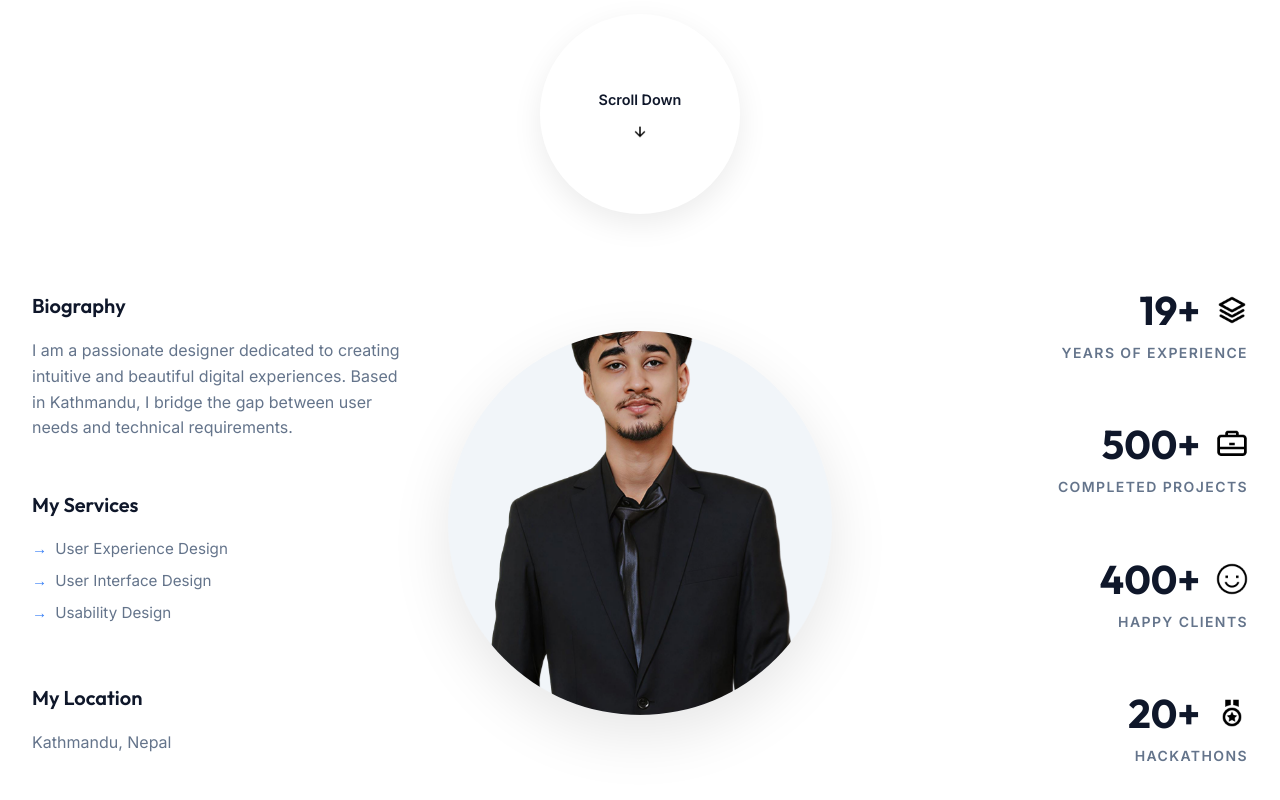
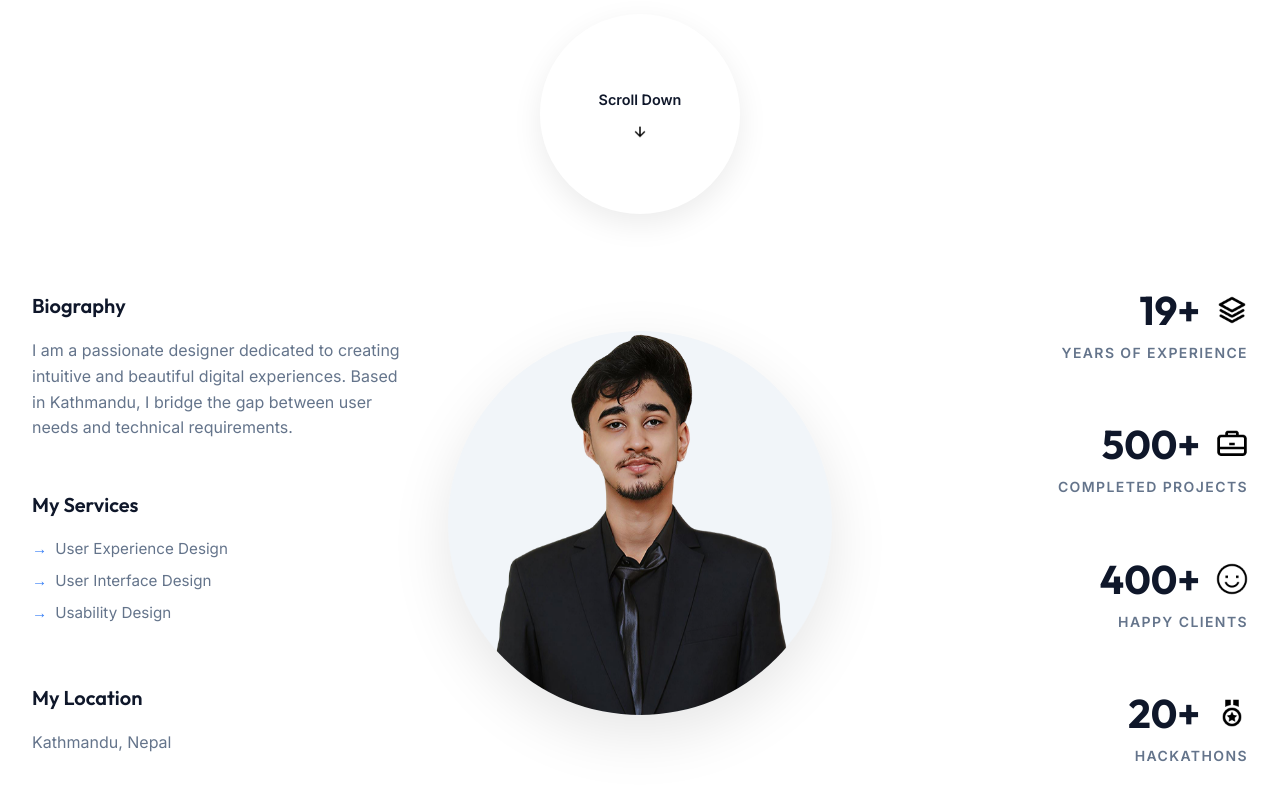
Before and after one commit to Sandesh03-bot/Portfolio, a Next.js app: page / in a window 1280 px wide. Shown: the part 378-1178 px from the top of the page. Built offline with nearby package versions, Linux system fonts and the light colour scheme.

Commit message:
Show full head in circular profile - adjust image position

```diff
--- a/app/globals.css
+++ b/app/globals.css
@@ -887,7 +887,7 @@ body {
     width: 100%;
     height: 100%;
     object-fit: cover;
-    object-position: center;
+    object-position: center 20%;
     z-index: 10;
 }
 
```
